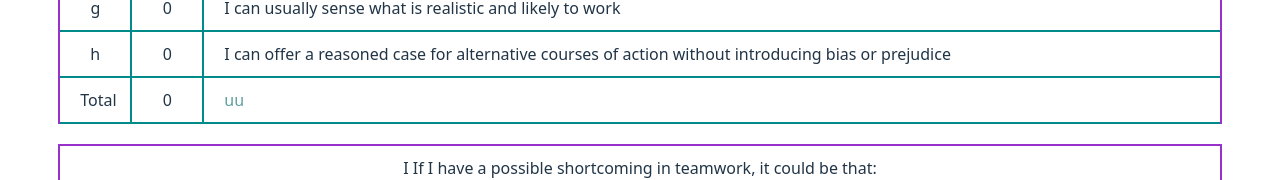
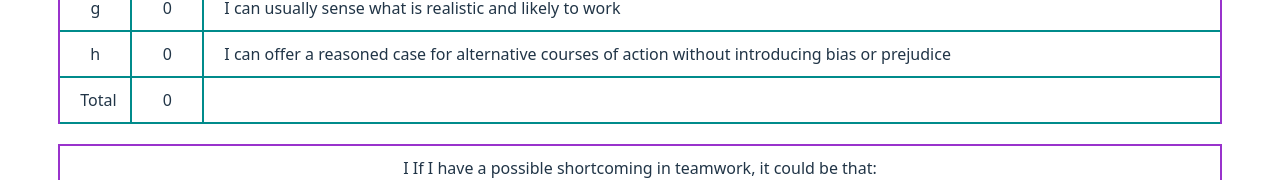
Before and after one commit to salatoppskrift/belbinvue, a Vue app in the folder belbenvue/: page / in a window 1280 px wide. Shown: the part 370-550 px from the top of the page. Built offline with nearby package versions, Linux system fonts and the light colour scheme.

Commit message:
fjernet en unødig tekst jeg hadde satt inn for mental helses skyld

```diff
--- a/belbenvue/src/components/bQuestionClass.vue
+++ b/belbenvue/src/components/bQuestionClass.vue
@@ -347,7 +347,7 @@
             <div>
                 <div>Total</div>
                 <div>{{ getTotals(tabell.Spørsmål) }}</div>
-                <div class="tommy">uu</div>
+                <div class="tommy"></div>
             </div>
         </div>
     </div>
```
